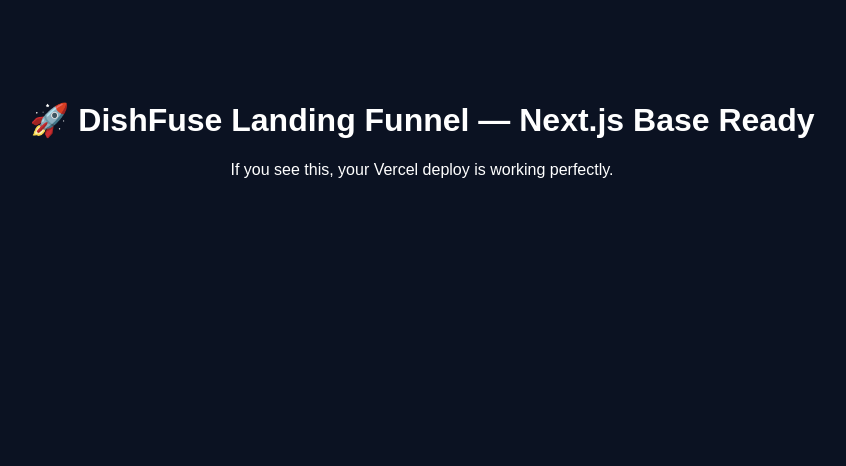
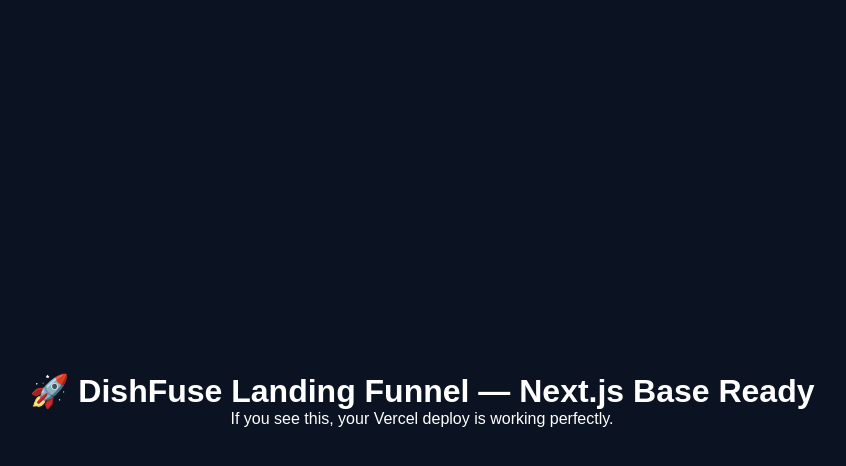
Before and after one commit to chrisgilbert722/dishfuse-landing-pro, a Next.js app: page / in a window 1280 px wide. Shown: the top 466 px of the page, without its empty margins (218-1064 px from the left). Built offline with nearby package versions, Linux system fonts and the light colour scheme.

Commit message:
Update layout.js

```diff
--- a/app/layout.js
+++ b/app/layout.js
@@ -1,20 +1,15 @@
+import "./globals.css";
+
 export const metadata = {
   title: "DishFuse — AI Menu Pricing & Profit Forecasting",
   description:
-    "AI that increases restaurant margins by forecasting demand, optimizing pricing, and reducing waste — instantly.",
+    "AI that increases restaurant margins by forecasting demand, optimizing pricing, and reducing waste automatically.",
 };
 
 export default function RootLayout({ children }) {
   return (
     <html lang="en">
-      <body
-        style={{
-          margin: 0,
-          fontFamily: "Inter, system-ui, sans-serif",
-          background: "#0B1222",
-          color: "white",
-        }}
-      >
+      <body>
         {children}
       </body>
     </html>
```
